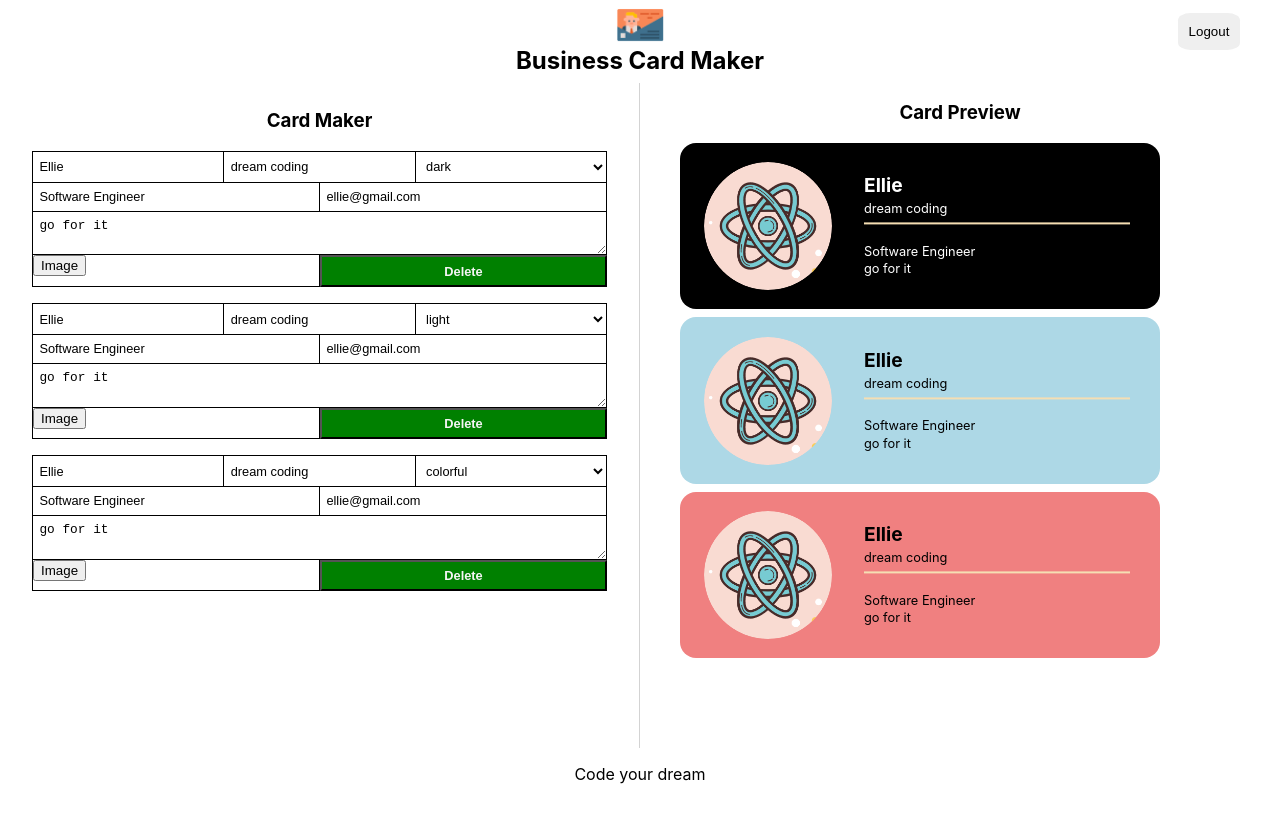
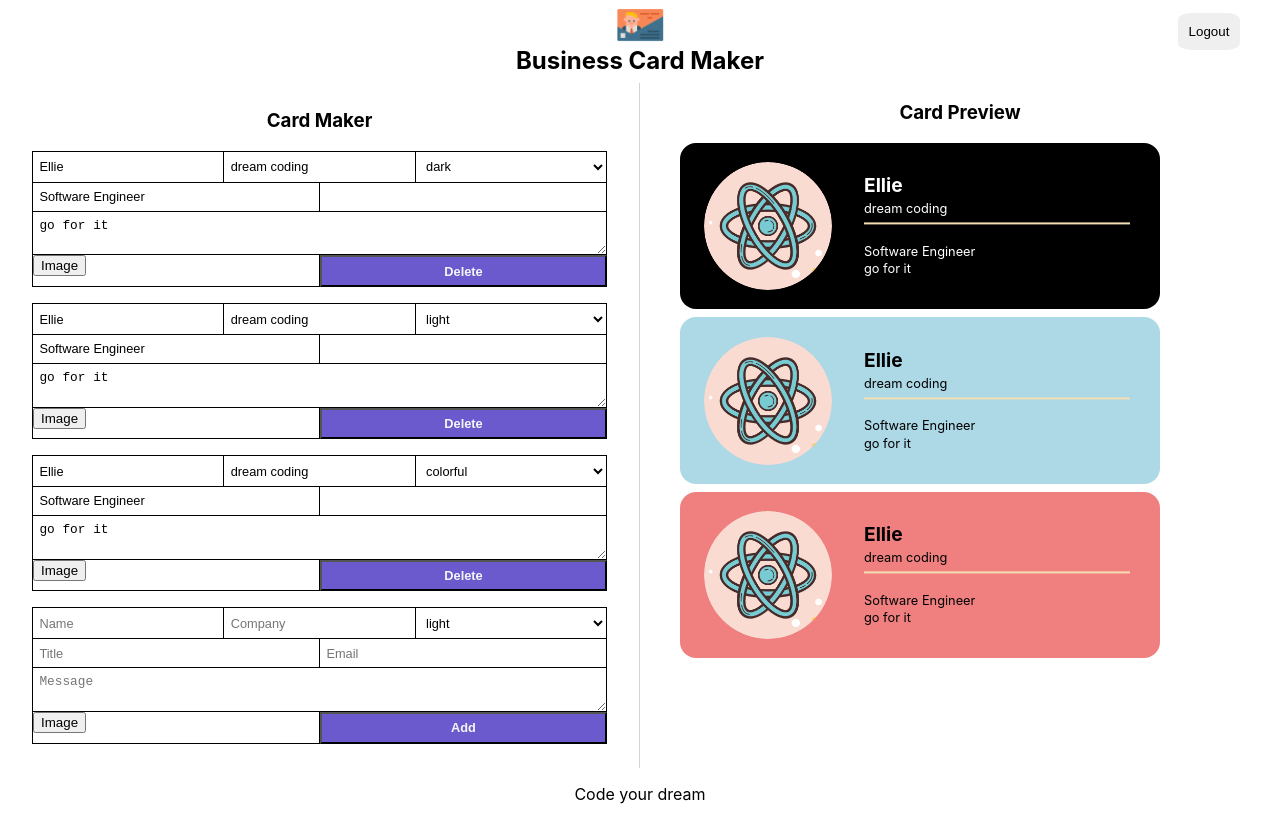
Before and after one commit to wonlee6/business-card-maker, a React (Create React App) app: page /maker in a window 1280 px wide. Built offline with nearby package versions, Linux system fonts and the light colour scheme; no server answers; sample sign-in values are in the browser's storage.

Commit message:
add form

```diff
--- a/src/components/button/button.module.css
+++ b/src/components/button/button.module.css
@@ -1,5 +1,5 @@
 .button {
-  background-color: green;
+  background-color: slateblue;
   color: whitesmoke;
   font-weight: bold;
   cursor: pointer;
--- /dev/null
+++ b/src/components/card_add_form/cardAddEditForm.jsx
@@ -0,0 +1,85 @@
+import React, { useRef } from 'react';
+import Button from '../button/button';
+import ImageFileInput from '../image_file_input/imageFileInput';
+import styles from './cardAddEditForm.module.css';
+const CardAddEditForm = ({ onAdd }) => {
+  const formRef = useRef();
+  const nameRef = useRef();
+  const companyRef = useRef();
+  const themeRef = useRef();
+  const titleRef = useRef();
+  const emailRef = useRef();
+  const messageRef = useRef();
+
+  const onSubmit = (event) => {
+    console.log(event);
+    event.preventDefault();
+    const card = {
+      id: Date.now(), //uuid
+      name: nameRef.current.value || '',
+      company: companyRef.current.value || '',
+      theme: themeRef.current.value,
+      title: titleRef.current.value || '',
+      email: emailRef.current.value || '',
+      message: messageRef.current.value || '',
+      fileName: '',
+      fileURL: '',
+    };
+    formRef.current.reset();
+    onAdd(card);
+  };
+  return (
+    <form ref={formRef} className={styles.form}>
+      <input
+        ref={nameRef}
+        className={styles.input}
+        type='text'
+        name='name'
+        placeholder='Name'
+      />
+      <input
+        ref={companyRef}
+        className={styles.input}
+        type='text'
+        name='company'
+        placeholder='Company'
+      />
+      <select
+        ref={themeRef}
+        className={styles.select}
+        name='theme'
+        placeholder='Theme'
+      >
+        <option placeholder='Light'>light</option>
+        <option placeholder='Dark'>dark</option>
+        <option placeholder='Colorful'>colorful</option>
+      </select>
+      <input
+        ref={titleRef}
+        className={styles.input}
+        type='text'
+        name='title'
+        placeholder='Title'
+      />
+      <input
+        ref={emailRef}
+        className={styles.input}
+        type='text'
+        name='email'
+        placeholder='Email'
+      />
+      <textarea
+        ref={messageRef}
+        className={styles.textarea}
+        name='message'
+        placeholder='Message'
+      ></textarea>
+      <div className={styles.fileInput}>
+        <ImageFileInput />
+      </div>
+      <Button name='Add' onClick={onSubmit} />
+    </form>
+  );
+};
+
+export default CardAddEditForm;
--- /dev/null
+++ b/src/components/card_add_form/cardAddEditForm.module.css
@@ -0,0 +1,42 @@
+.form {
+  display: flex;
+  width: 100%;
+  flex-wrap: wrap;
+  border-top: 1px solid black;
+  border-left: 1px solid black;
+  margin-bottom: 1em;
+}
+
+.input,
+.textarea,
+.select,
+.button,
+.fileInput {
+  font-size: 0.8rem;
+  width: 100%;
+  border: 0;
+  padding: 0.5em;
+  border-bottom: 1px solid black;
+  border-right: 1px solid black;
+  background-color: white;
+}
+
+.input,
+.select {
+  flex: 1 1 30%;
+}
+
+.fileInput {
+  padding: 0;
+  flex: 1 1 50%;
+}
+.input:focus,
+.textarea:focus,
+.select:focus,
+.button:focus {
+  outline: 0;
+}
+
+.textarea {
+  flex-basis: 100%;
+}
--- a/src/components/card_edit_form/cardEditForm.jsx
+++ b/src/components/card_edit_form/cardEditForm.jsx
@@ -3,17 +3,8 @@
 import ImageFileInput from '../image_file_input/imageFileInput';
 import styles from './cardEditForm.module.css';
 const CardEditForm = ({ card }) => {
-  const {
-    id,
-    name,
-    theme,
-    company,
-    title,
-    emaile,
-    message,
-    fileName,
-    fileURL,
-  } = card;
+  const { id, name, theme, company, title, email, message, fileName, fileURL } =
+    card;
 
   const onSubmit = () => {};
   return (
@@ -31,12 +22,7 @@
         <option value='colorful'>colorful</option>
       </select>
       <input className={styles.input} type='text' name='title' value={title} />
-      <input
-        className={styles.input}
-        type='text'
-        name='emaile'
-        value={emaile}
-      />
+      <input className={styles.input} type='text' name='emaile' value={email} />
       <textarea
         className={styles.textarea}
         name='message'
--- a/src/components/editor/editor.jsx
+++ b/src/components/editor/editor.jsx
@@ -1,13 +1,15 @@
 import React from 'react';
+import CardAddEditForm from '../card_add_form/cardAddEditForm';
 import CardEditForm from '../card_edit_form/cardEditForm';
 import styles from './editor.module.css';
 
-const Editor = ({ cards }) => (
+const Editor = ({ cards, addCard }) => (
   <section className={styles.editor}>
     <h1 className={styles.title}>Card Maker</h1>
     {cards.map((card) => (
-      <CardEditForm card={card} />
+      <CardEditForm key={card.id} card={card} />
     ))}
+    <CardAddEditForm onAdd={addCard} />
   </section>
 );
 
--- a/src/components/maker/maker.jsx
+++ b/src/components/maker/maker.jsx
@@ -56,11 +56,15 @@
       }
     });
   });
+  const addCard = (card) => {
+    const updated = [...cards, card];
+    setCards(updated);
+  };
   return (
     <section className={styles.maker}>
       <Header onLogout={onLogout} />
       <div className={styles.container}>
-        <Editor cards={cards} />
+        <Editor cards={cards} addCard={addCard} />
         <Preview cards={cards} />
       </div>
       <Footer />
```
